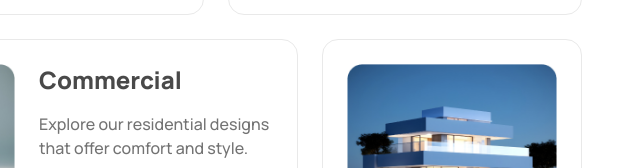
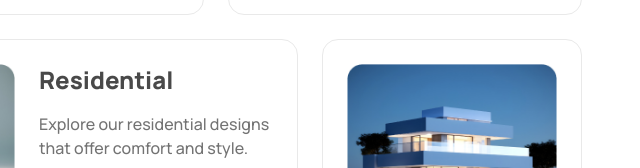
Before and after one commit to shoptorshichowdhury/rinterio, a plain HTML site: page index.html in a window 1280 px wide. Shown: the part 3132-3300 px from the top of the page, 613-1253 px from the left. Drawn offline with nearby package versions, Linux system fonts and the light colour scheme.

Commit message:
portfolio section updated

```diff
--- a/index.html
+++ b/index.html
@@ -432,7 +432,7 @@
                         </div>
                         <!-- card text -->
                         <div class="space-y-4 w-[90%] md:w-3/5 lg:flex-1">
-                            <h4 class="text-2xl font-extrabold text-paragraph">Commercial</h4>
+                            <h4 class="text-2xl font-extrabold text-paragraph">Residential</h4>
                             <p class="font-medium text-paragraph_light">Explore our residential designs that offer comfort and style.</p>
                             <div class="flex gap-2 items-end mt-2">
                                 <span class="text-title text-xl font-extrabold">View Details</span>
```
